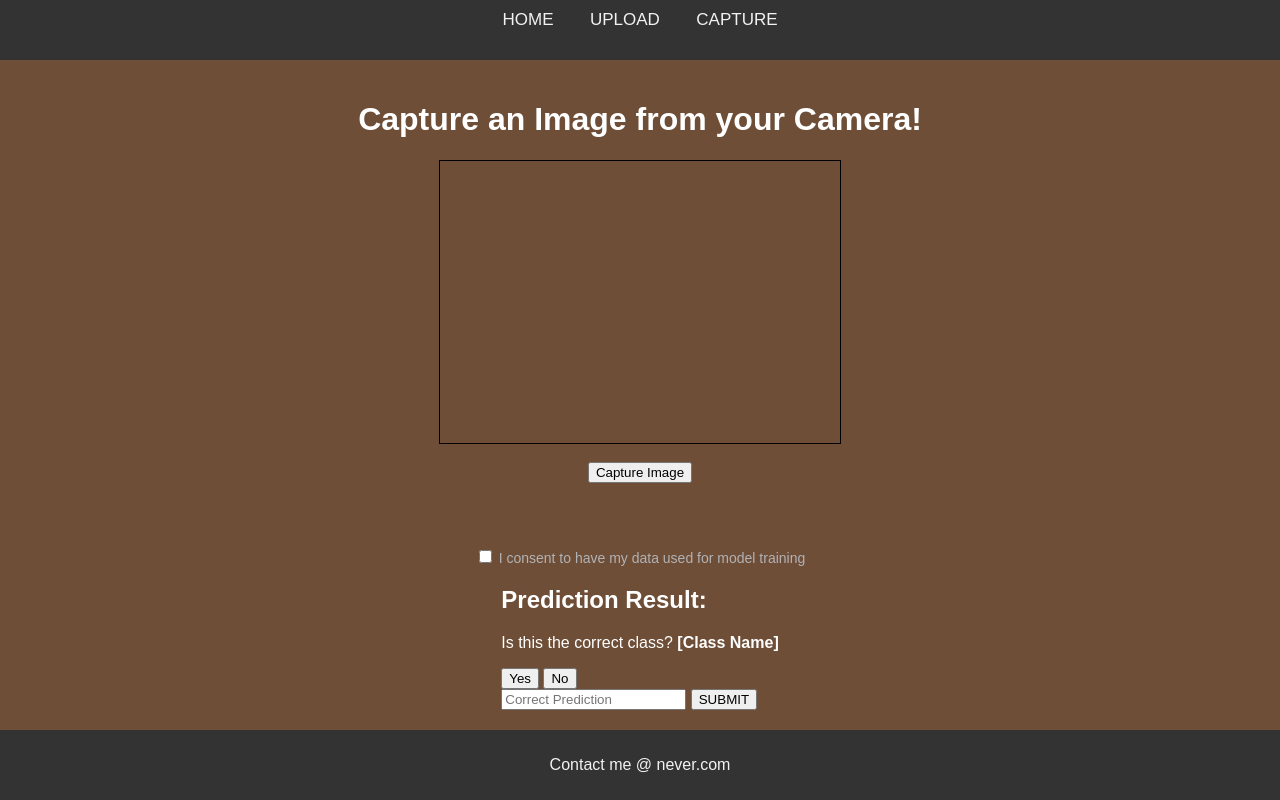
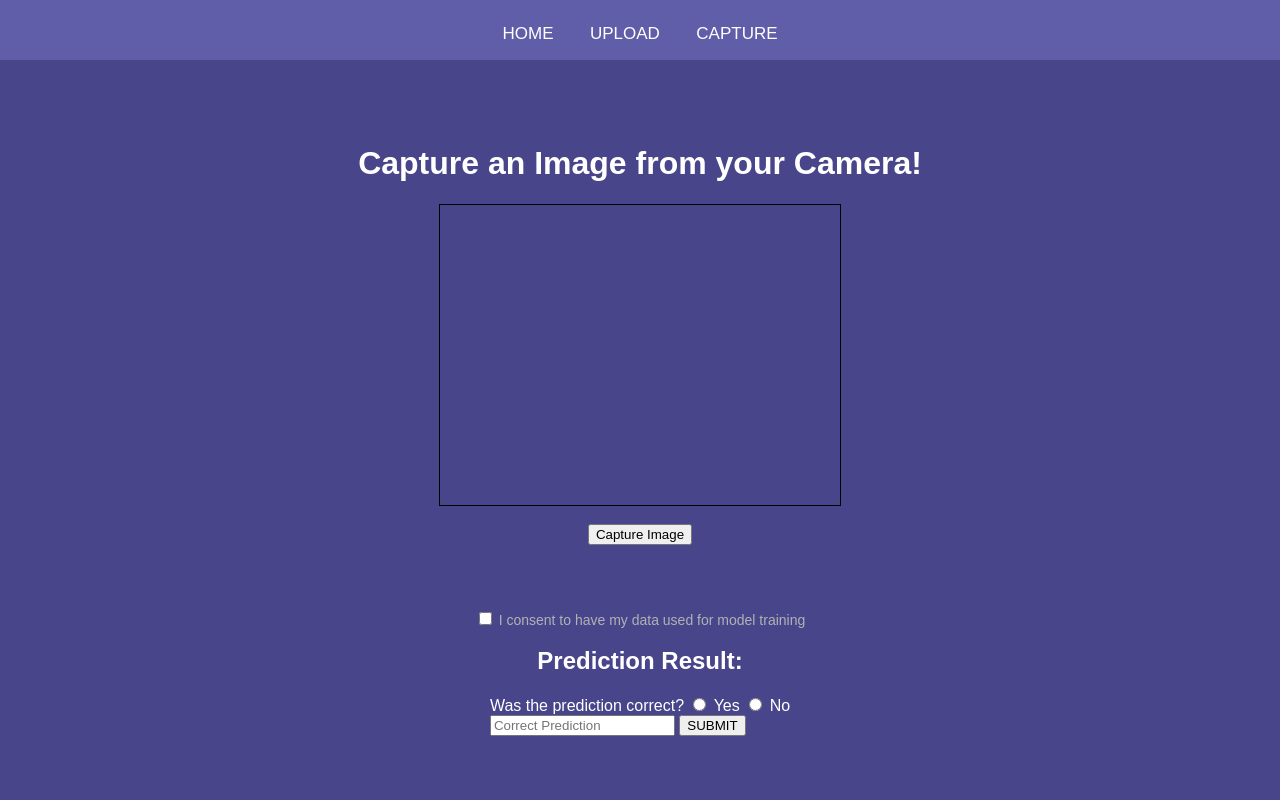
Before and after one commit to zedchichi/FYP_ENHANCING-ACCURACY-IN-BRITISH-SIGN-LANGUAGE-TRANSLATION-DIGITS-, a Flask app: page /capture in a window 1280 px wide. Run offline with Flask 3, Linux system fonts and the light colour scheme.

Commit message:
Update capture.html

```diff
--- a/app/templates/capture.html
+++ b/app/templates/capture.html
@@ -10,14 +10,15 @@
             margin: 0;
             padding: 0;
             font-family: Arial, sans-serif;
+            background-color: #7774bd;
         }
         body {
             display: flex;
             flex-direction: column;
         }
         .navbar, .footer {
-            background-color: #333;
-            color: #f2f2f2;
+            background-color: #615ea9;
+            color: #ffffff;
             padding: 10px 0;
             text-align: center;
         }
@@ -28,18 +29,19 @@
         .navbar a {
             padding: 14px 16px;
             text-decoration: none;
-            color: #f2f2f2;
+            color: #ffffff;
             font-size: 17px;
+            display: inline-block;
         }
         .navbar a:hover {
             background-color: #ddd;
-            color: black;
+            color: white;
         }
         .main-content {
             flex: 1;
             padding: 20px;
-            background-color: #6f4e37;
-            color: #fff;
+            background-color: #48458b;
+            color: #ffffff;
             display: flex;
             flex-direction: column;
             align-items: center;
@@ -47,6 +49,33 @@
             min-height: 0;
             width: 100%;
             box-sizing: border-box;
+        }
+        .footer {
+            background-color: transparent;
+            position: relative;
+            bottom: 0;
+            width: 100%;
+            text-align: center;
+        }
+        .content-box {
+            background-color: #353b60; /* Match the color of the content box in the image */
+            width: 80%; /* Adjust as necessary */
+            height: 50%; /* Adjust as necessary */
+            margin: 20px auto;
+            display: flex;
+            align-items: center;
+            justify-content: center;
+            color: #ffffff;
+            font-size: 24px; /* Adjust as necessary */
+            border: none; /* Remove any border */
+        }
+
+        .scroll-text {
+            text-align: center;
+            color: #ffffff;
+            font-size: 18px;
+            margin-top: auto; /* This pushes the scroll text to the bottom of the main content */
+            padding: 20px 0; /* Provide some padding for the scroll text */
         }
         .upload-box {
             background: #fff;
@@ -130,11 +159,11 @@
     </style>
 </head>
 <body>
-
-     <div class="navbar">
+    <div class="navbar">
         <a href="{{ url_for('views.home') }}">HOME</a>
         <a href="{{ url_for('views.upload') }}">UPLOAD</a>
         <a href="{{ url_for('views.capture') }}">CAPTURE</a>
+
     </div>
 
      <div class="main-content overflow-scroll">
@@ -156,44 +185,28 @@
              <label for="consent">I consent to have my data used for model training</label>
          </div>
 
-         <button id="predictButton" class="btn" style="display:none;" onclick="requestPrediction()">Predict</button>
-
-         <div id="loadingIndicator" style="display: none;">Processing...</div>
-
+         <button id="predictButton" class="btn" style="display:none;">Predict</button>
+         <div id="loadingIndicator" style="display: none;">Translating...</div>
+         <h2>Prediction Result:</h2>
+         <div id="prediction-result" style="display: none"></div>
 
          <form class="feedback-form" id="feedback-form" onsubmit="submitFeedback(event)">
-             <h2>Prediction Result:</h2>
-             <div id="prediction-result" style="display: none"></div>
-             <input type="hidden" id="image-id" name="image-id" value="">
-
-
-<!--            <div class="feedback-section">-->
-<!--                <label for="yes">Was the prediction correct?</label>-->
-<!--                <input type="radio" id="yes" name="feedback" value="yes">-->
-<!--                <label for="yes">Yes</label>-->
-<!--                <input type="radio" id="no" name="feedback" value="no">-->
-<!--                <label for="no">No</label>-->
-<!--            </div>-->
-
-             <div class="feedback-section">
-                <p>Is this the correct class? <strong id="predictedClass">[Class Name]</strong></p>
-                 <button type="button" id="yesButton">Yes</button>
-                 <button type="button" id="noButton">No</button>
-                 <div id="correctionField" style="display:none;">
-                     <input type="text" id="correctClass" placeholder="Enter correct class">
-                     <button type="submit">Submit</button>
-                  </div>
+            <input type="hidden" id="image_id" name="image_id" value="">
+            <!-- The predicted-class input is used to store the model's prediction -->
+            <input type="hidden" id="predicted-class" name="predicted-class" value="">
+            <div class="feedback-section">
+                <label for="yes">Was the prediction correct?</label>
+                <input type="radio" id="yes" name="feedback" value="yes">
+                <label for="yes">Yes</label>
+                <input type="radio" id="no" name="feedback" value="no">
+                <label for="no">No</label>
             </div>
-
-            <input type="text" id="correct-prediction" name="correct-prediction" placeholder="Correct Prediction" required>
+            <input type="text" id="correct-prediction" name="correct-prediction" placeholder="Correct Prediction">
             <input type="submit" value="SUBMIT">
-         </form>
+        </form>
      </div>
 
 
-    <div class="footer">
-        <p>Contact me @ never.com</p>
-    </div>
 
     <script>
         document.addEventListener('DOMContentLoaded', function () {
@@ -203,13 +216,22 @@
             var captureButton = document.getElementById('capture-button');
             var predictButton = document.getElementById('predictButton');
 
-            navigator.mediaDevices.getUserMedia({ video: { facingMode: 'environment' } })
+            if (!navigator.mediaDevices || !navigator.mediaDevices.getUserMedia) {
+                console.error("MediaDevices API or getUserMedia() not supported by this browser.");
+                alert("Camera access is not supported by your browser.");
+                return; // Stop executing if getUserMedia() is not supported
+            }
+
+
+             navigator.mediaDevices.getUserMedia({ video: { facingMode: 'environment' } })
                 .then(function(stream) {
                     video.srcObject = stream;
                     video.play();
                 }).catch(function(error) {
                     console.error('Error accessing the camera:', error);
+                    alert("Error accessing the camera: " + error.message);
                 });
+
 
             function retakeImage() {
                 video.style.display = 'block';
@@ -258,79 +280,65 @@
                 .then(response => response.json())
                 .then(data => {
                     displayResults(data);
-                    document.getElementById('loadingIndicator').style.display = 'none';
                 })
                 .catch(error => {
                     console.error('Error:', error);
                     document.getElementById('loadingIndicator').style.display = 'none';
-                });
+                })
             }
 
             function displayResults(data) {
-                // Assuming 'data' is the prediction result you want to display
-                // Modify this part based on the structure of 'data'
+                /// Show feedback form
+                document.getElementById('feedback-form').style.display = 'block';
                 let resultContainer = document.getElementById('prediction-result');
-                let imageUID = new Date().getTime() + '_' + Math.random().toString(36).substring(2, 15); // Unique identifier
-                resultContainer.innerHTML = `Prediction: ${data.prediction}`;
-                resultContainer.style.display = 'block';
+                let imageIdInput = document.getElementById('image_id');
 
-                // Show feedback form
-                document.getElementById('feedback-form').style.display = 'block';
+                if (data.vgg16_prediction && data.mobilenet_prediction && data.image_id) {
+                    // Display the prediction result
+                    resultContainer.innerHTML = `
+                    <p> VGG16 Prediction: ${data.vgg16_prediction}</p>
+                    <p> MobileNet Prediction: ${data.mobilenet_prediction}</p>
+                    `;
+                    resultContainer.style.display = 'block'; // Make sure to display the result container
+
+                    imageIdInput.value = data.image_id;
+                    console.log("Received image_id: " + data.image_id); // Log the image_id to verify
+
+                    document.getElementById('image_id').value = data.image_id;
+                    document.getElementById('predicted-class').value = data.prediction;
+                    document.getElementById('predictButton').style.display = 'none'; // hide the predict button
+                } else {
+                    // Handle the lack of data or error here
+                    console.error('No prediction or image ID returned from server');
+                }
             }
 
             function submitFeedback(event) {
-                event.preventDefault(); //prevents default submissions
-
-                let imageId = document.getElementById('image-id').value;
-                let correctPrediction = document.getElementById('correct-prediction').value;
+                 event.preventDefault();
+                let imageId = document.getElementById('image_id').value;
+                let feedbackCorrect = document.querySelector('input[name="feedback"]:checked').value === 'yes'; // This is boolean now
+                let correctClass = document.getElementById('correct-prediction').value; // Get user input for the correct class
 
                 let feedbackData = {
                     image_id: imageId,
-                    correct_class: correctPrediction, //gets the users correct class
+                    correct_class: correctClass,
+                    feedback_correct: feedbackCorrect // Send this as a boolean value
                 };
 
                 fetch('/submit_feedback', {
                     method: 'POST',
-                    headers: {
-                        'Content-Type': 'application/json',
-                    },
+                    headers: {'Content-Type': 'application/json'},
                     body: JSON.stringify(feedbackData),
                 })
                 .then(response => response.json())
                 .then(data => {
-                    alert('Feedback submitted successfully');
-                    //console.log(data.message);
-
+                    alert('Feedback submitted successfully')
                     //clear the form
                     document.getElementById('feedbackForm').reset();
                     // Disable the submit button to prevent duplicate submissions
-                    document.getElementById('submitFeedbackButton').disabled = true;
+                    //document.getElementById('submitFeedbackButton').disabled = true;
                 })
-                .catch((error) => {
-                    console.error('Error:', error)
-                });
-            }
-            document.getElementById('noButton').addEventListener('click', function() {
-              document.getElementById('correctionField').style.display = 'block';
-            });
-
-            document.getElementById('yesButton').addEventListener('click', function() {
-              submitFeedback(document.getElementById('predictedClass').innerText);
-            });
-
-            function submitFeedback(correctClass) {
-              const formData = new FormData();
-              formData.append('class', correctClass);
-              // Assuming you have the image data available to append as well
-              formData.append('image', yourImageBlob);
-
-              fetch('/submit-classification', {
-                method: 'POST',
-                body: formData,
-              })
-              .then(response => response.json())
-              .then(data => console.log(data))
-              .catch(error => console.error('Error:', error));
+                .catch(error => console.error('Error:', error));
             }
         });
     </script>
```
